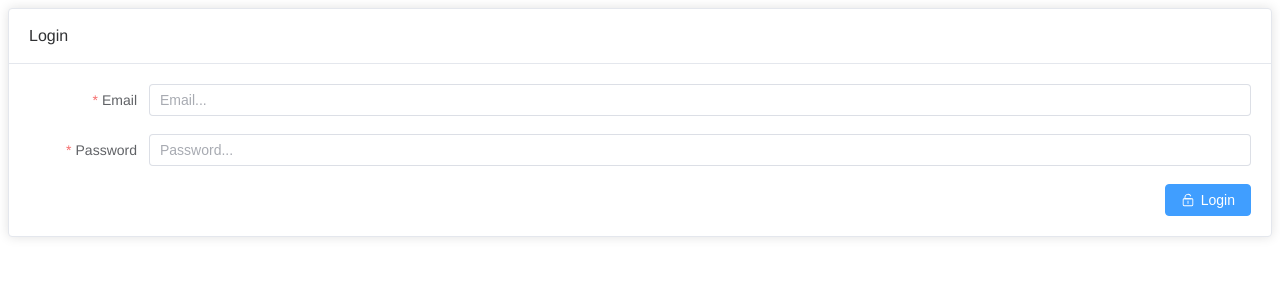
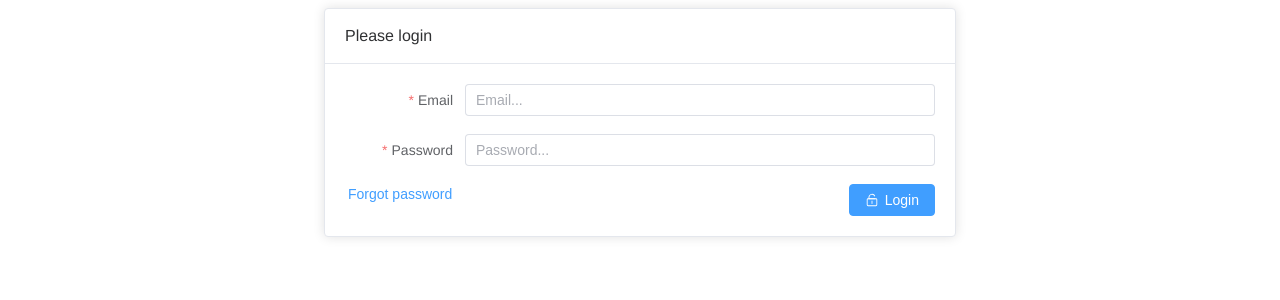
Before and after one commit to tbson/base-php, a Vue app in the folder frontend/: page /login in a window 1280 px wide. Shown: the top 300 px of the page. Built offline with nearby package versions, Linux system fonts and the light colour scheme.

Commit message:
Implement triggering submit outside form.

```diff
--- a/frontend/src/component/auth/Login.vue
+++ /dev/null
@@ -1,16 +0,0 @@
-<script setup>
-import LoginForm from "component/auth/form/LoginForm.vue";
-</script>
-
-<template>
-    <el-card class="box-card">
-        <template #header>
-            <div class="card-header">
-                <span>Login</span>
-            </div>
-        </template>
-        <template #default>
-            <LoginForm />
-        </template>
-    </el-card>
-</template>
--- a/frontend/src/component/auth/form/LoginForm.vue
+++ b/frontend/src/component/auth/login/LoginForm.vue
@@ -1,6 +1,5 @@
 <script setup>
 import { reactive, ref } from "vue";
-import { Unlock } from "@element-plus/icons-vue";
 
 const formRef = ref();
 
@@ -35,17 +34,19 @@ const rules = reactive({
     ]
 });
 
-const submitForm = async (formEl) => {
-    if (!formEl) return;
-    console.log(formEl);
-    await formEl.validate((valid, fields) => {
+function submitForm() {
+    const form = formRef.value;
+    form.validate((valid, fields) => {
         if (valid) {
             console.log("submit!");
         } else {
             console.log("error submit!", fields);
         }
     });
-};
+}
+defineExpose({
+    submitForm
+});
 </script>
 
 <template>
@@ -54,7 +55,7 @@ const submitForm = async (formEl) => {
         :model="form"
         :rules="rules"
         label-width="120px"
-        @submit.prevent="submitForm(formRef)"
+        @submit.prevent="submitForm"
     >
         <!--
         <el-form-item
@@ -76,11 +77,6 @@ const submitForm = async (formEl) => {
                 placeholder="Password..."
             />
         </el-form-item>
-
-        <div class="right">
-            <el-button type="primary" native-type="submit" :icon="Unlock">
-                Login
-            </el-button>
-        </div>
+        <button type="submit" class="hidden"></button>
     </el-form>
 </template>
--- /dev/null
+++ b/frontend/src/component/auth/login/index.vue
@@ -0,0 +1,43 @@
+<script setup>
+import { ref } from "vue";
+import LoginForm from "component/auth/login/LoginForm.vue";
+import { Unlock } from "@element-plus/icons-vue";
+
+const loginForm = ref();
+
+function submitForm() {
+    loginForm.value.submitForm();
+}
+</script>
+
+<template>
+    <el-row>
+        <el-col :offset="6" :span="12">
+            <el-card class="box-card">
+                <template #header>
+                    <div class="card-header">
+                        <span>Please login</span>
+                    </div>
+                </template>
+                <template #default>
+                    <LoginForm id="login-form" ref="loginForm" />
+                    <el-row>
+                        <el-col :span="12">
+                            <el-button type="primary" link> Forgot password </el-button>
+                        </el-col>
+                        <el-col :span="12" class="right">
+                            <el-button
+                                type="primary"
+                                native-type="submit"
+                                :icon="Unlock"
+                                @click="submitForm"
+                            >
+                                Login
+                            </el-button>
+                        </el-col>
+                    </el-row>
+                </template>
+            </el-card>
+        </el-col>
+    </el-row>
+</template>
--- a/frontend/src/main.js
+++ b/frontend/src/main.js
@@ -2,7 +2,7 @@ import { createApp } from "vue";
 import { createRouter, createWebHistory } from "vue-router";
 import "style/main.css";
 import Home from "component/home/index.vue";
-import Login from "component/auth/Login.vue";
+import Login from "component/auth/login/index.vue";
 import App from "src/App.vue";
 
 const routes = [
--- a/frontend/src/style/main.css
+++ b/frontend/src/style/main.css
@@ -55,3 +55,7 @@ body {
 .full-width {
     width: 100%;
 }
+
+.hidden {
+    display: none;
+}
```
